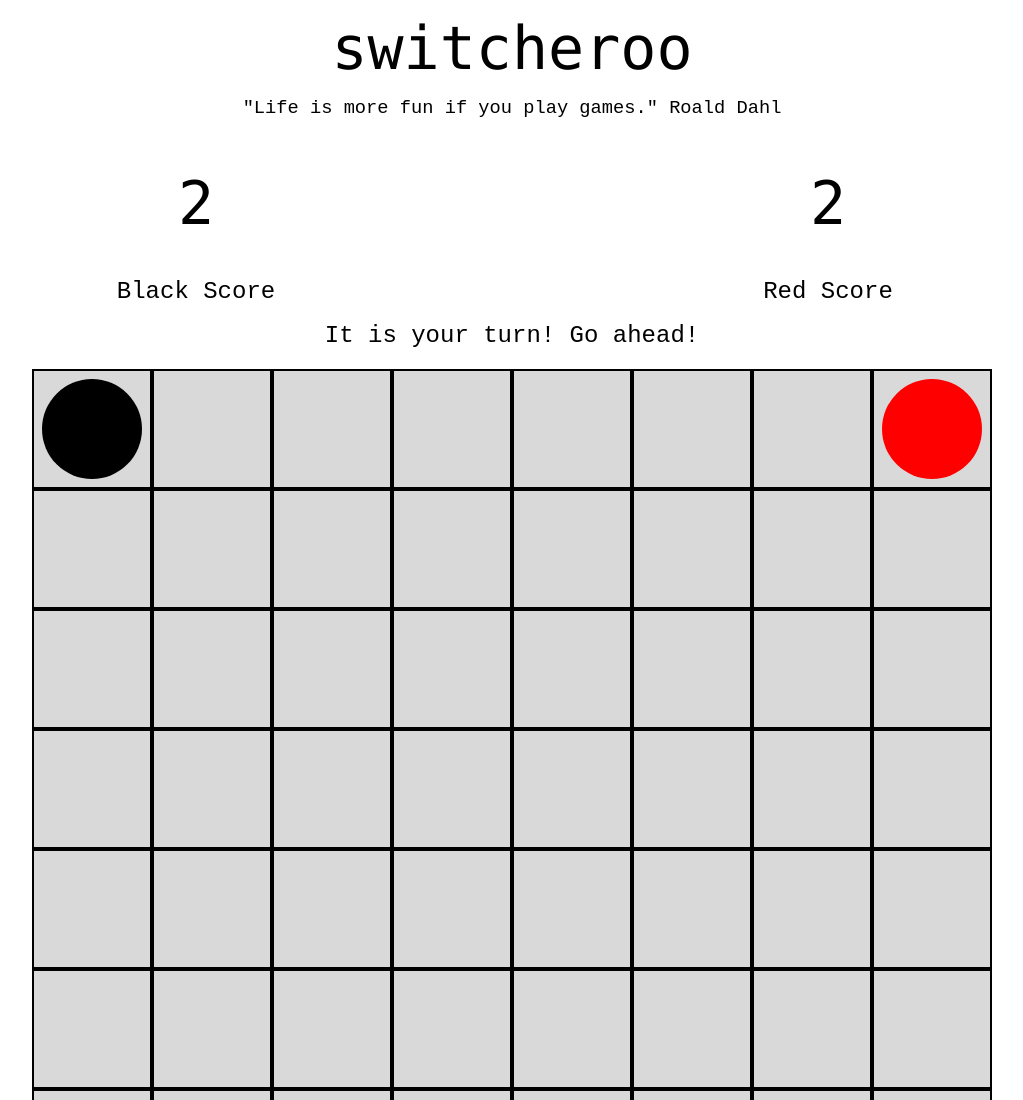
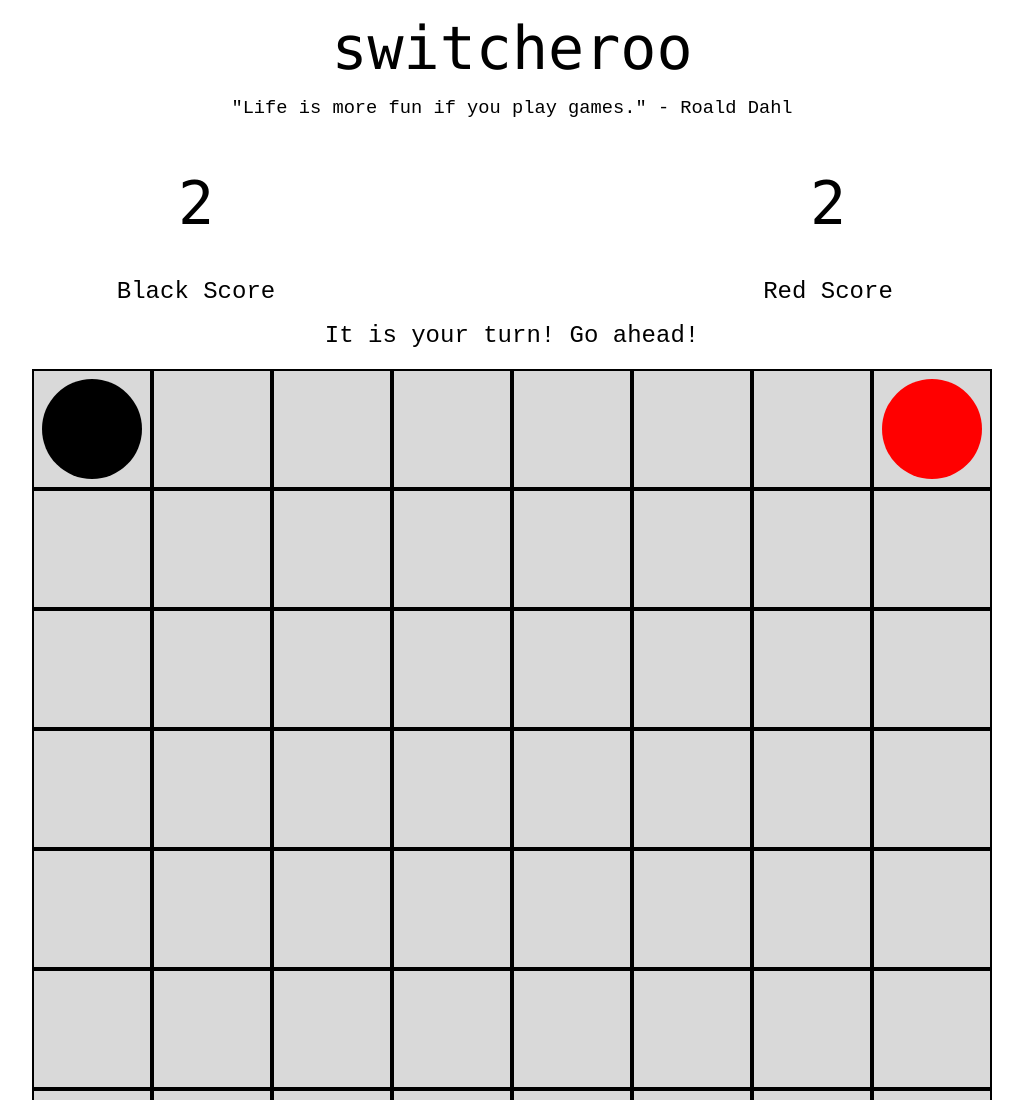
Before and after one commit to nicoledd/switcher, a plain HTML site: page index.html in a window 1280 px wide. Shown: the top 1100 px of the page, without its empty margins (128-1151 px from the left). Drawn offline with nearby package versions, Linux system fonts and the light colour scheme.

Commit message:
punctuation in quote

```diff
--- a/index.html
+++ b/index.html
@@ -12,7 +12,7 @@
     <a style="display:block" href='../index.html'>
         <div class="headerText" style="line-height: 1px;">
             <h1 style="font-weight: lighter; font-size:60px; font-family: 'Monaco', monospace;"><center>switcheroo<center></h1>
-            <h3 style="font-weight: lighter; font-family: 'Andale Mono', monospace;"><center>"Life is more fun if you play games." Roald Dahl<center></h3>
+            <h3 style="font-weight: lighter; font-family: 'Andale Mono', monospace;"><center>"Life is more fun if you play games." - Roald Dahl<center></h3>
         </div>
     </a>
 
```
